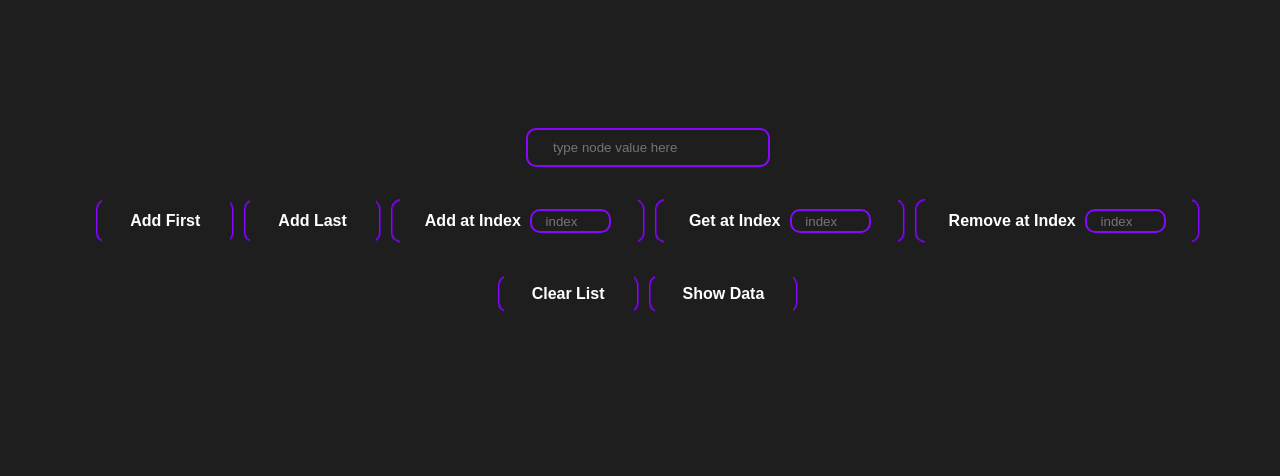
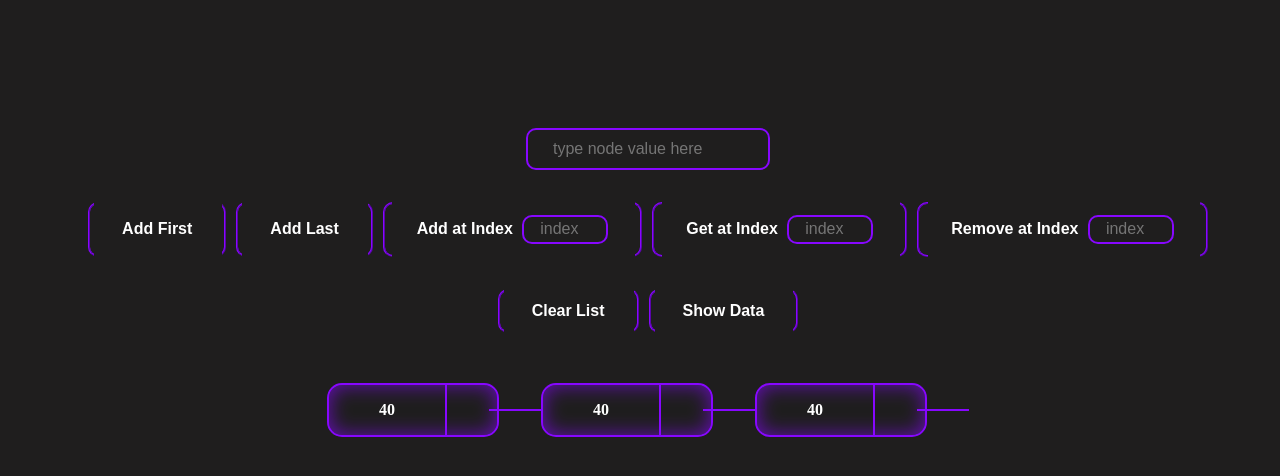
Before and after one commit to sameh-dh/linked-list-with-javascript, a plain HTML site: page index.html in a window 1280 px wide. Drawn offline with Linux system fonts and the light colour scheme.

Commit message:
add nodes container

```diff
--- a/index.css
+++ b/index.css
@@ -17,8 +17,8 @@ body {
   margin: 0 auto;
   margin-top: 15dvh;
   caret-color: white;
+  font-size: 16px;
 }
-
 
 .input.index {
   width: 50px;
@@ -35,16 +35,18 @@ body {
 }
 
 /* Firefox */
-.input[type=number] {
+.input[type="number"] {
   -moz-appearance: textfield;
 }
-
 
 .input:active {
   box-shadow: 2px 2px 15px #8707ff inset;
 }
 
-
+input:focus {
+  border: 2px solid #8707ff;
+  box-shadow: 2px 2px 15px #8707ff inset;
+}
 
 /* button */
 .buttons-container {
@@ -56,7 +58,7 @@ body {
 button {
   position: relative;
   border: 2px ridge #8707ff;
-  padding: 0.5em 2em 0.5em 2em;
+  padding: 0.7em 2em 0.7em 2em;
   outline: none;
   background-color: transparent;
   color: white;
@@ -100,3 +102,45 @@ button:hover::after {
 button:hover {
   box-shadow: inset 0px 0px 25px #8707ff;
 }
+
+/* nodes */
+.node-main-container {
+  display: flex;
+  align-items: center;
+  justify-content: center;
+  margin-top: 50px;
+  flex-wrap: wrap;
+  row-gap: 10px;
+}
+.node-container {
+  min-width: fit-content;
+  max-width: fit-content;
+  height: 50px;
+  border: #8707ff solid 2px;
+
+  border-radius: 15px;
+  text-align: center;
+  color: white;
+  font-weight: bold;
+  display: flex;
+    box-shadow: inset 0px 0px 20px #8707ffaf;
+}
+
+.node-container p {
+  min-width: 100px;
+  max-width: fit-content;
+  padding-right: 0.5em;
+  padding-left: 0.5em;
+}
+.next-node {
+  width: 50px;
+  height: 100%;
+  border-left: 2px solid #8707ff;
+
+}
+.arrow {
+  width: 50px;
+  border: solid #8707ff 1px;
+
+  margin-left: -10px;
+}
--- a/index.html
+++ b/index.html
@@ -31,6 +31,32 @@
         <button>Clear List</button>
         <button>Show Data</button>
     </div>
+    <!-- nodes -->
+    <div class="node-main-container">
+ <div class="node-container" >
+  <p>40</p>
+  <div class="next-node">  </div>
+
+ </div>
+ <div class="arrow"></div>
+
+
+ <div class="node-container" >
+  <p>40</p>
+  <div class="next-node">  </div>
+
+ </div>
+ <div class="arrow"></div>
+
+
+ <div class="node-container" >
+  <p>40</p>
+  <div class="next-node">  </div>
+
+ </div>
+ <div class="arrow"></div>
+
+</div>
 
     <script src="./index.js" > </script>
   </body>
--- a/index.js
+++ b/index.js
@@ -0,0 +1,6 @@
+class Node {
+    constructor (data, next = null ) {
+        this.data = data ;
+        this.next = next ;
+    }
+    }
```
Also changed, not shown: README.md.
